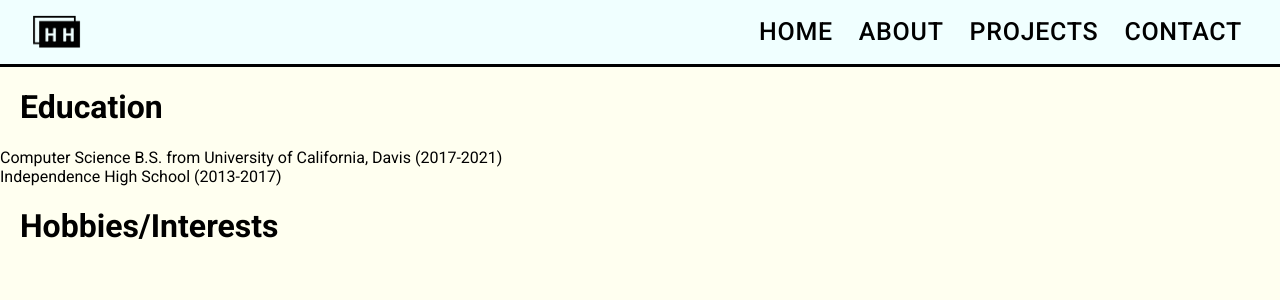
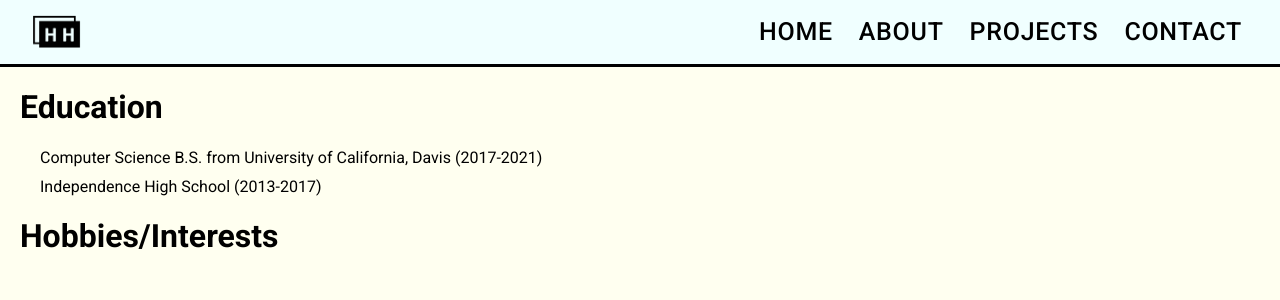
Before and after one commit to haostonh/portfolio, a React (Create React App) app in the folder client/: page /portfolio/about in a window 1280 px wide. Shown: the top 300 px of the page. Built offline with nearby package versions, Linux system fonts and the light colour scheme.

Commit message:
add css to body section of education

```diff
--- a/client/src/pages/About.jsx
+++ b/client/src/pages/About.jsx
@@ -9,8 +9,8 @@ const About = () => {
       <PortfolioHelmet/>
       <NavBar/>
       <h1 className='aboutHeaderTitle'>Education</h1>
-      <div>Computer Science B.S. from University of California, Davis (2017-2021)</div>
-      <div>Independence High School (2013-2017)</div>
+      <div className='aboutBody'>Computer Science B.S. from University of California, Davis (2017-2021)</div>
+      <div className='aboutBody'>Independence High School (2013-2017)</div>
       <h1 className='aboutHeaderTitle'>Hobbies/Interests</h1>
     </div>
   );
```
